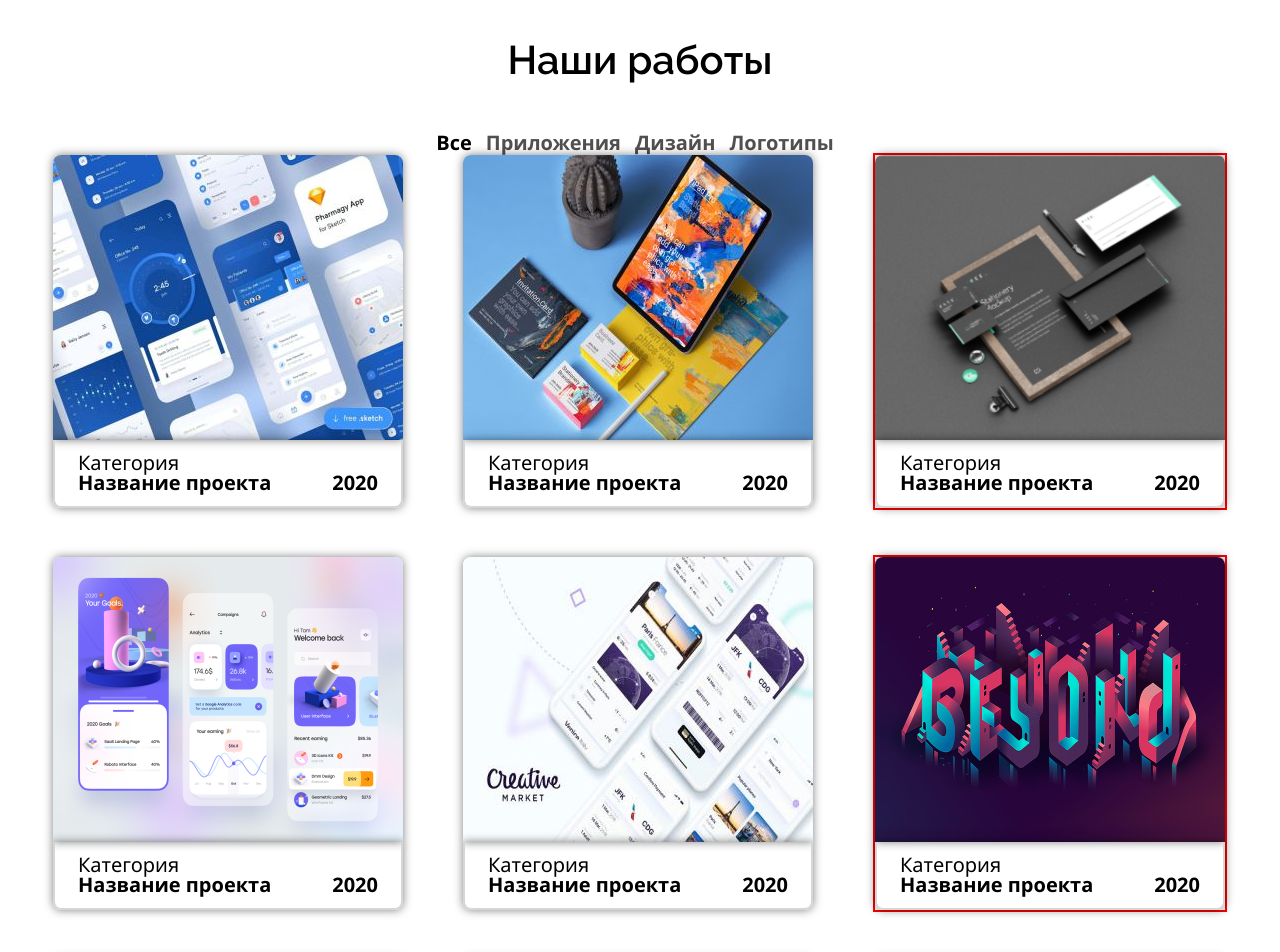
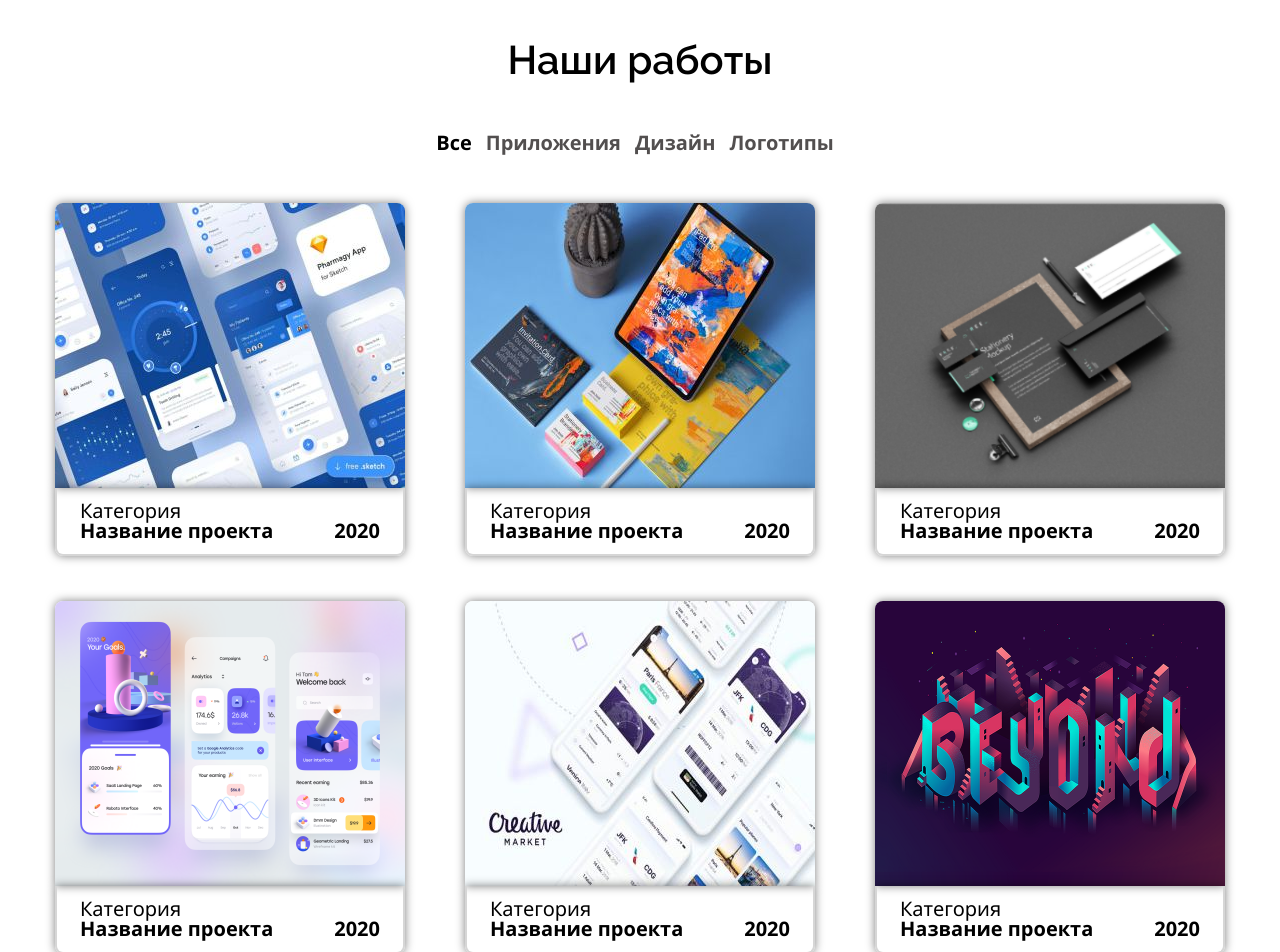
Before and after one commit to Didar1520/almatyweb, a plain HTML site: page index.html in a window 1280 px wide. Shown: the part 2040-2992 px from the top of the page. Drawn offline with nearby package versions, Linux system fonts and the light colour scheme; a script that the page names is missing.

Commit message:
fix our works section margin

```diff
--- a/CSS/main.css
+++ b/CSS/main.css
@@ -511,6 +511,7 @@ body {
   margin-bottom: 40px;
   margin: 0 auto;
   text-align: center;
+  padding-bottom: 50px;
 }
 @media (max-width: 480px) {
   .our-works-menu {
@@ -545,7 +546,6 @@ body {
 @media (min-width: 480px) {
   .our-works-items div:nth-child(3n+3) {
     margin-right: 0px;
-    border: 2px solid red;
   }
 }
 .our-works-item {
```
